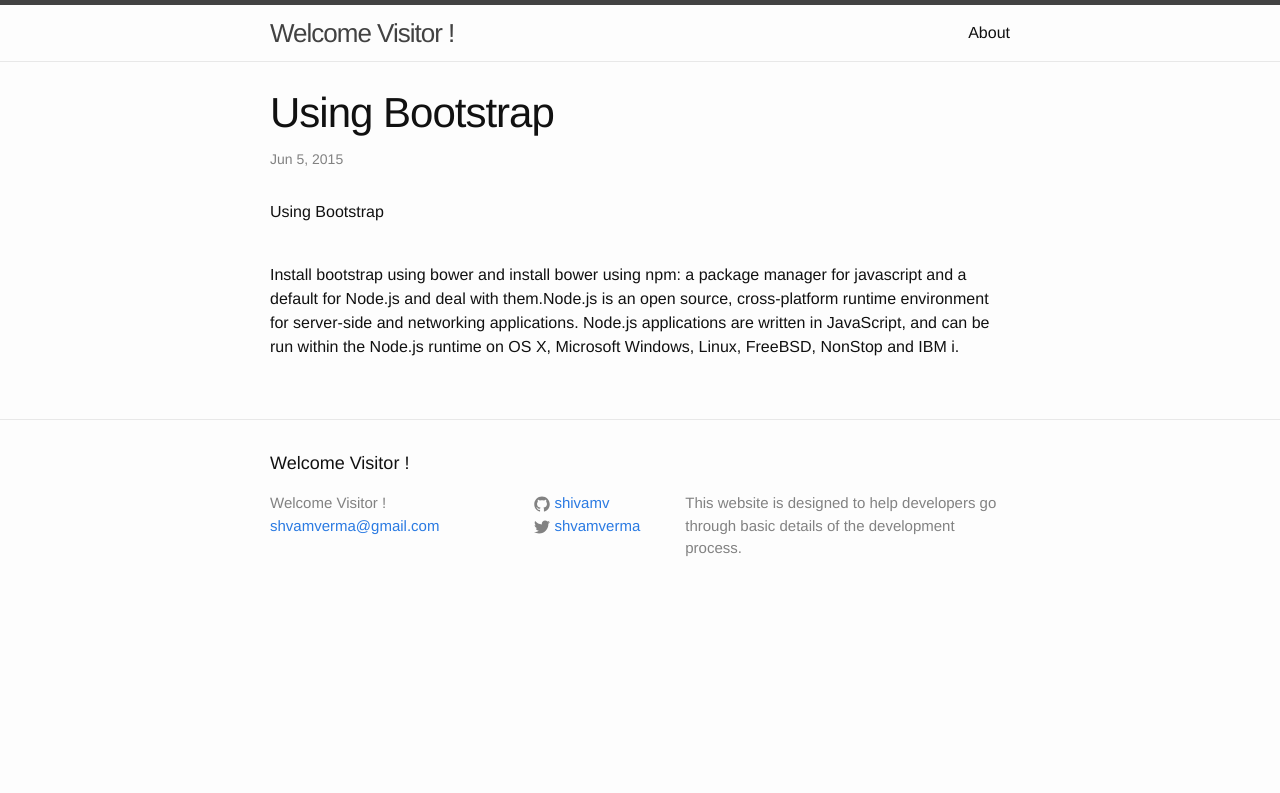
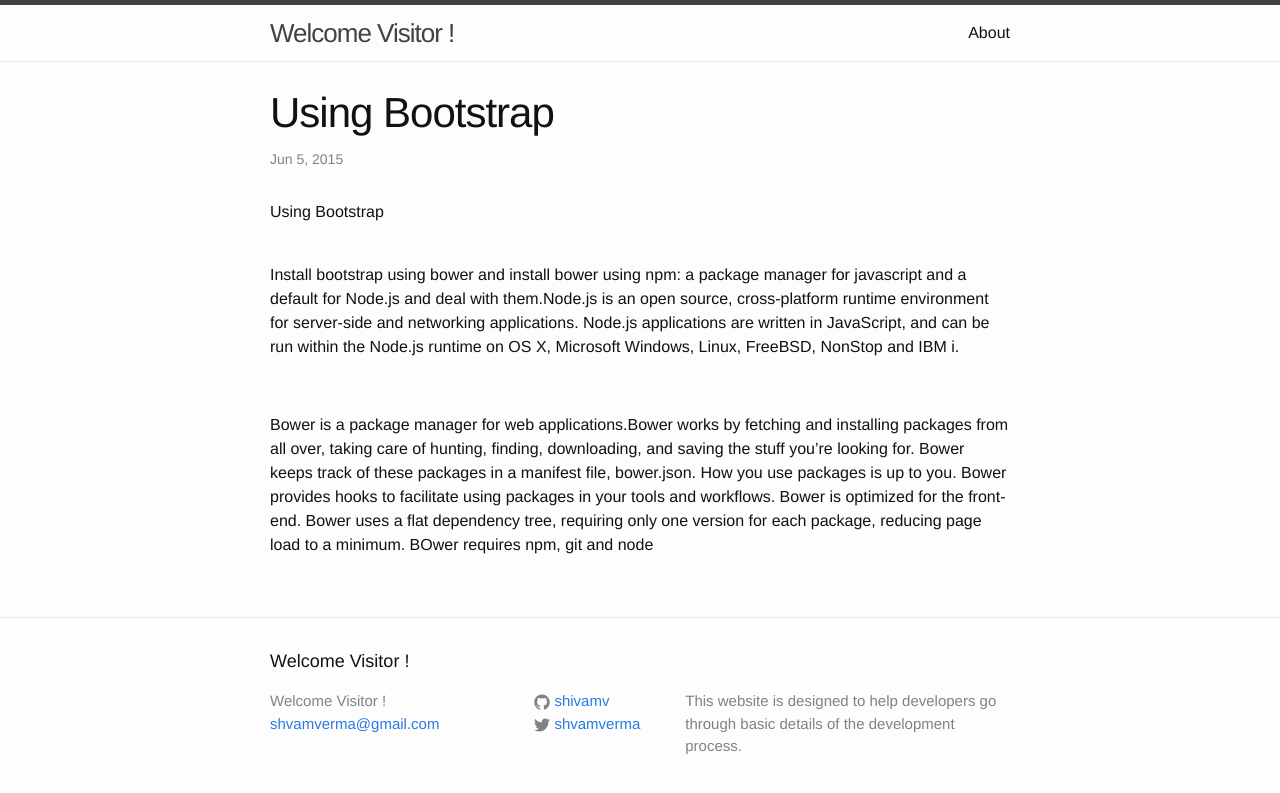
Before and after one commit to shivamv/shi, a Jekyll site: the page built from _posts/2015-06-05-CSS_Usage.markdown, in a window 1280 px wide. Shown: the top 793 px of the page. Built offline with Jekyll 4.4.1, drawn with Linux system fonts in a browser that asks for light colours.

Commit message:
New_Post

```diff
--- a/_posts/2015-06-05-CSS_Usage.markdown
+++ b/_posts/2015-06-05-CSS_Usage.markdown
@@ -7,3 +7,7 @@ categories: jekyll update
 <h>Using Bootstrap</h>
 <br>
 <p>Install bootstrap using bower and install bower using npm: a package manager for javascript and a default for Node.js and deal with them.Node.js is an open source, cross-platform runtime environment for server-side and networking applications. Node.js applications are written in JavaScript, and can be run within the Node.js runtime on OS X, Microsoft Windows, Linux, FreeBSD, NonStop and IBM i.</p>
+<br>
+<p>Bower is a package manager for web applications.Bower works by fetching and installing packages from all over, taking care of hunting, finding, downloading, and saving the stuff you’re looking for. Bower keeps track of these packages in a manifest file, bower.json. How you use packages is up to you. Bower provides hooks to facilitate using packages in your tools and workflows.
+
+Bower is optimized for the front-end. Bower uses a flat dependency tree, requiring only one version for each package, reducing page load to a minimum. BOwer requires npm, git and node</p>
```
